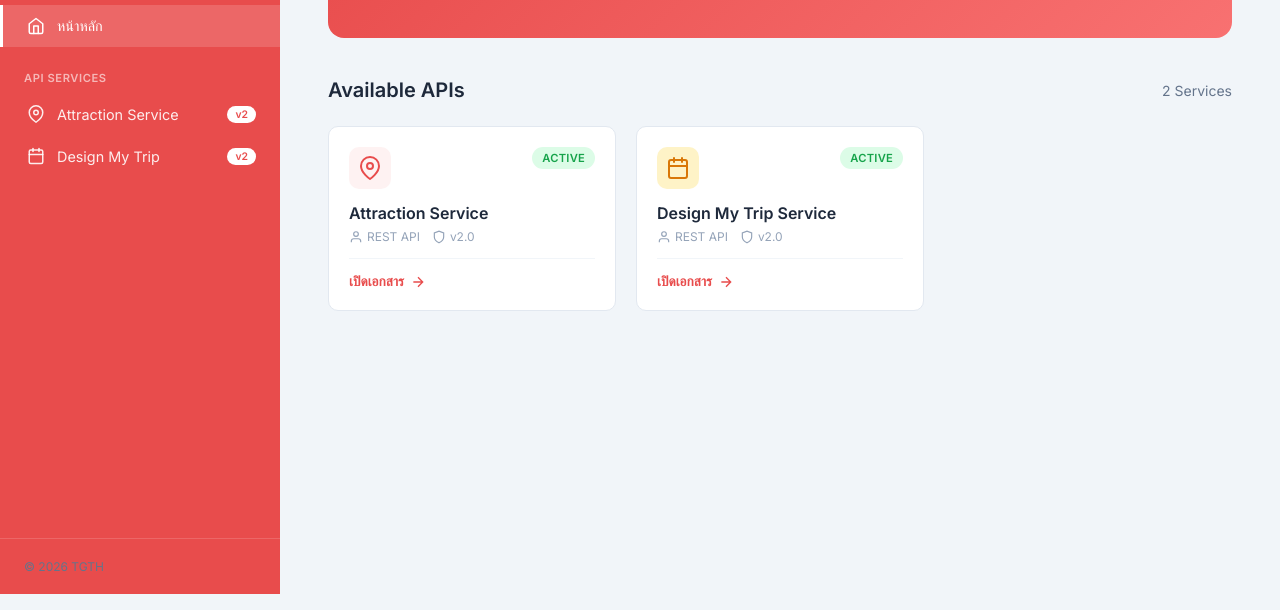
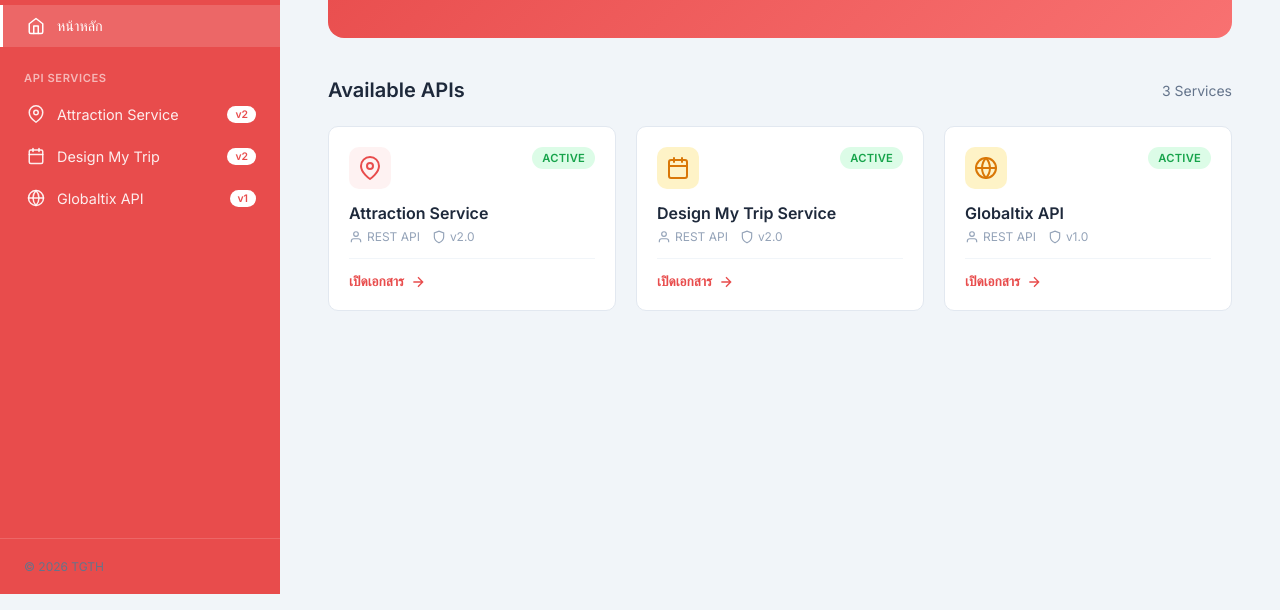
Before and after one commit to Gnisah/REDOC, a plain HTML site: page index.html in a window 1280 px wide. Shown: the part 206-816 px from the top of the page. Drawn offline with Linux system fonts and the light colour scheme.

```diff
--- a/index.html
+++ b/index.html
@@ -50,6 +50,11 @@
                     Design My Trip
                     <span class="nav-badge">v2</span>
                 </a>
+                <a href="Globaltix_API_OpenAPI/" class="nav-item">
+                    <svg xmlns="http://www.w3.org/2000/svg" width="18" height="18" viewBox="0 0 24 24" fill="none" stroke="currentColor" stroke-width="2" stroke-linecap="round" stroke-linejoin="round"><circle cx="12" cy="12" r="10"></circle><line x1="2" y1="12" x2="22" y2="12"></line><path d="M12 2a15.3 15.3 0 0 1 4 10 15.3 15.3 0 0 1-4 10 15.3 15.3 0 0 1-4-10 15.3 15.3 0 0 1 4-10z"></path></svg>
+                    Globaltix API
+                    <span class="nav-badge">v1</span>
+                </a>
             </div>
         </nav>
 
@@ -78,7 +83,7 @@
 
             <div class="section-title">
                 <h3>Available APIs</h3>
-                <span class="service-count">2 Services</span>
+                <span class="service-count">3 Services</span>
             </div>
 
             <div class="cards">
@@ -133,6 +138,32 @@
                         <svg xmlns="http://www.w3.org/2000/svg" width="16" height="16" viewBox="0 0 24 24" fill="none" stroke="currentColor" stroke-width="2"><path d="M5 12h14M12 5l7 7-7 7"/></svg>
                     </div>
                 </a>
+
+                <a href="Globaltix_API_OpenAPI/" class="card">
+                    <div class="card-header">
+                        <div class="card-icon icon-purple">
+                            <svg xmlns="http://www.w3.org/2000/svg" width="24" height="24" viewBox="0 0 24 24" fill="none" stroke="currentColor" stroke-width="2" stroke-linecap="round" stroke-linejoin="round"><circle cx="12" cy="12" r="10"></circle><line x1="2" y1="12" x2="22" y2="12"></line><path d="M12 2a15.3 15.3 0 0 1 4 10 15.3 15.3 0 0 1-4 10 15.3 15.3 0 0 1-4-10 15.3 15.3 0 0 1 4-10z"></path></svg>
+                        </div>
+                        <span class="status-badge">Active</span>
+                    </div>
+                    <div class="card-body">
+                        <h2>Globaltix API</h2>
+                        <div class="card-meta">
+                            <span class="meta-item">
+                                <svg xmlns="http://www.w3.org/2000/svg" width="14" height="14" viewBox="0 0 24 24" fill="none" stroke="currentColor" stroke-width="2"><path d="M20 21v-2a4 4 0 0 0-4-4H8a4 4 0 0 0-4 4v2"></path><circle cx="12" cy="7" r="4"></circle></svg>
+                                REST API
+                            </span>
+                            <span class="meta-item">
+                                <svg xmlns="http://www.w3.org/2000/svg" width="14" height="14" viewBox="0 0 24 24" fill="none" stroke="currentColor" stroke-width="2"><path d="M12 22s8-4 8-10V5l-8-3-8 3v7c0 6 8 10 8 10z"></path></svg>
+                                v1.0
+                            </span>
+                        </div>
+                    </div>
+                    <div class="card-footer">
+                        <span class="view-docs">เปิดเอกสาร</span>
+                        <svg xmlns="http://www.w3.org/2000/svg" width="16" height="16" viewBox="0 0 24 24" fill="none" stroke="currentColor" stroke-width="2"><path d="M5 12h14M12 5l7 7-7 7"/></svg>
+                    </div>
+                </a>
             </div>
         </main>
     </div>
```
Also changed, not shown: Globaltix_API_OpenAPI/index.html (added, +15 -0 lines), tgth-v2-attraction-service/index.html (+1 -1 lines), tgth-v2-design-my-trip-service/index.html (+1 -1 lines), 5 other files.
